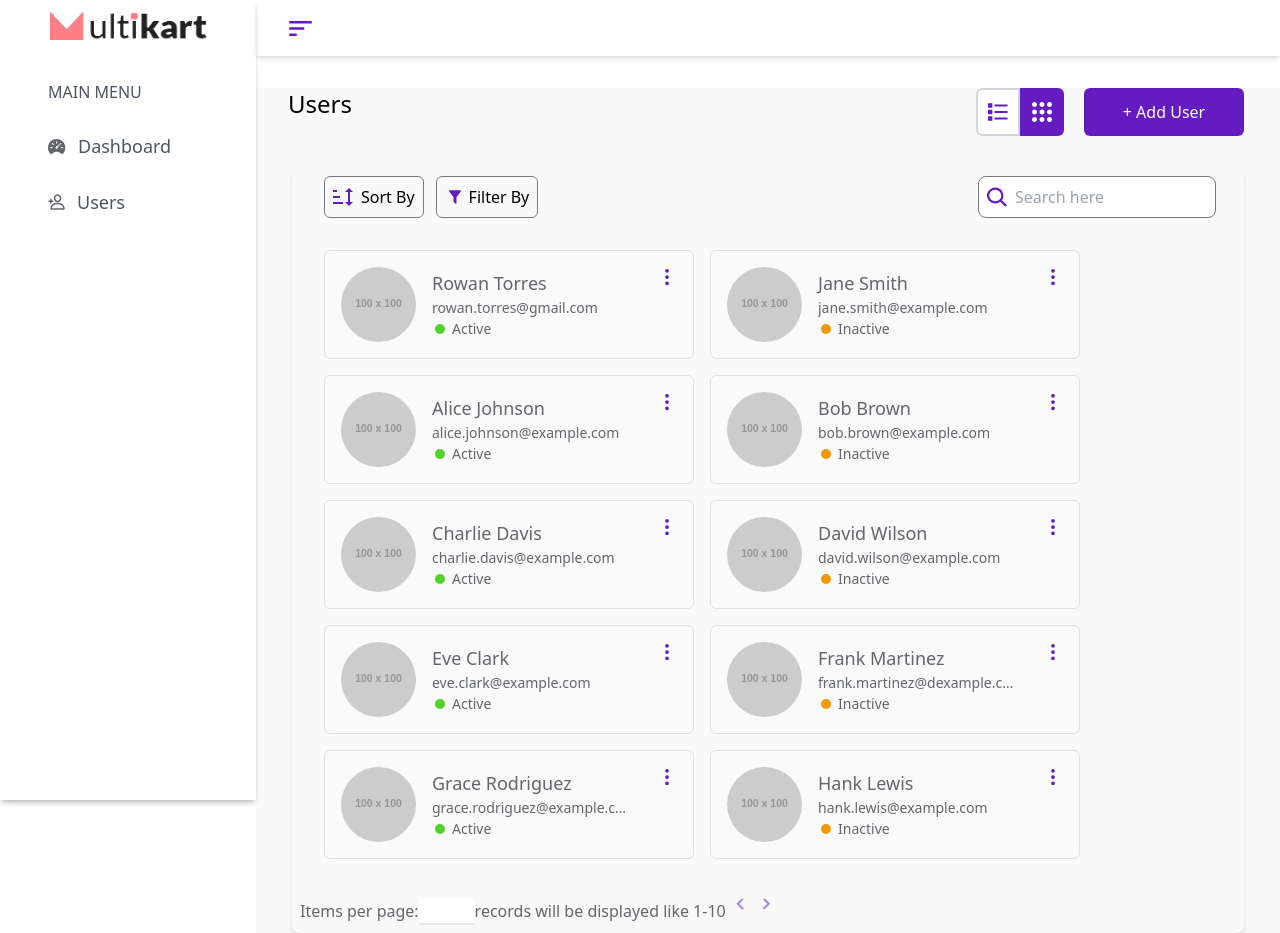
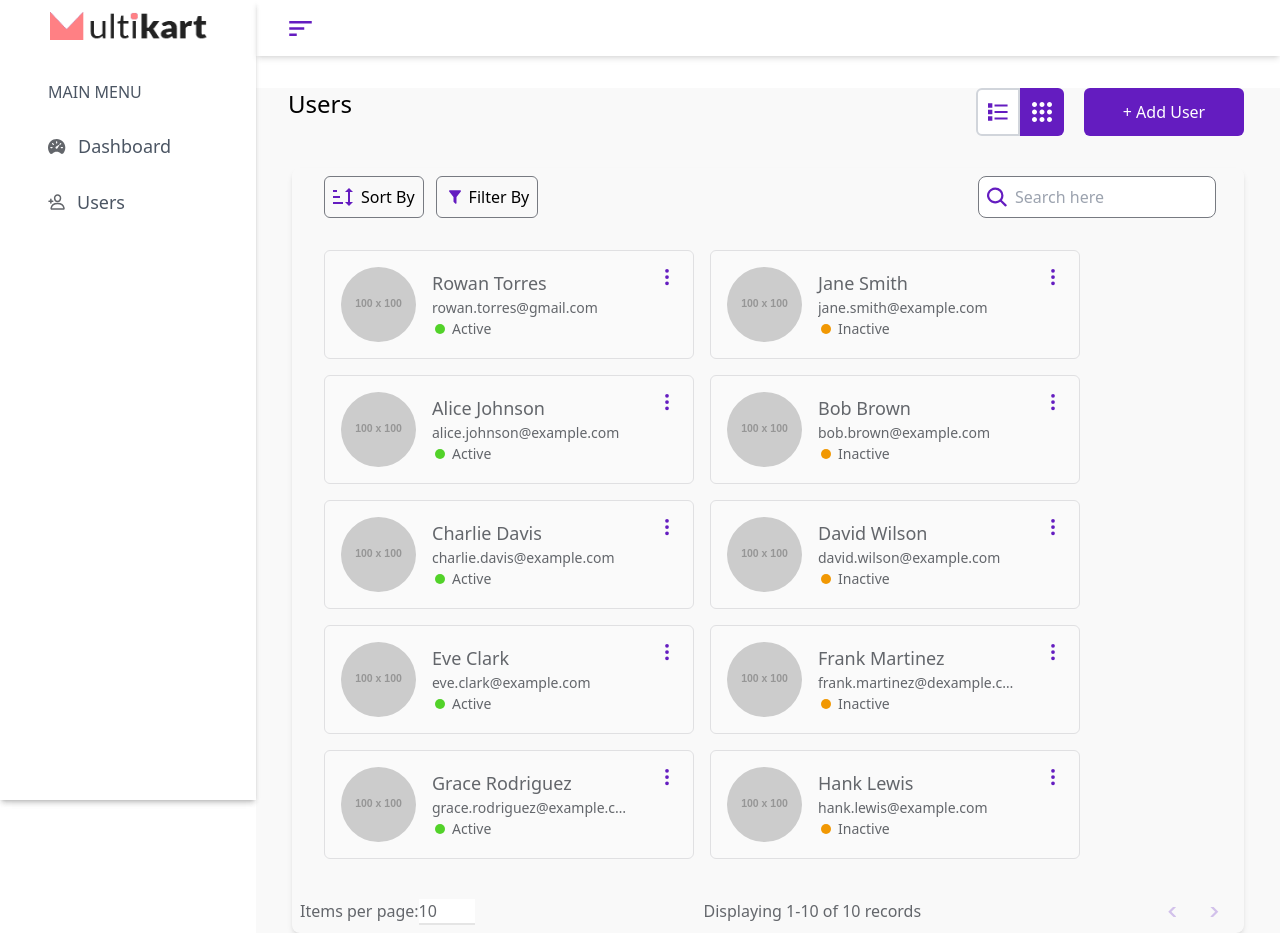
Before and after one commit to HT-shubhams/multikart_revised, a React (Vite) app: page / in a window 1280 px wide. Built offline with nearby package versions, Linux system fonts and the light colour scheme.

Commit message:
feat: pagination

```diff
--- /dev/null
+++ b/src/components/Pagination.jsx
@@ -0,0 +1,63 @@
+import React from "react";
+import classNames from "classnames";
+
+const Pagination = ({
+  currentPage,
+  totalRecords,
+  totalPages,
+  onPageChange,
+  itemsPerPage,
+  onItemsPerPageChange,
+  LeftArrowIcon,
+  RightArrowIcon,
+}) => {
+  const handlePrevPage = () => {
+    onPageChange(Math.max(currentPage - 1, 1));
+  };
+
+  const handleNextPage = () => {
+    onPageChange(Math.min(currentPage + 1, totalPages));
+  };
+
+  return (
+    <div className="m-2 flex justify-between text-[#63666b]">
+      <div className="text-xs font-normal md:text-base">
+        <span>Items per page:</span>
+        <input
+          type="number"
+          value={itemsPerPage}
+          onChange={(e) => onItemsPerPageChange(Number(e.target.value))}
+          className="w-7 border-b-2 border-[#e5e5e5] md:w-14"
+        />
+      </div>
+      <div className="text-xs font-normal md:text-base">
+        {`Displaying ${itemsPerPage * (currentPage - 1) + 1}-${Math.min(
+          itemsPerPage * currentPage,
+          totalRecords,
+        )} of ${totalRecords} records`}
+      </div>
+      <div className="flex">
+        <button
+          onClick={handlePrevPage}
+          disabled={currentPage === 1}
+          className={classNames(
+            "p-2 disabled:cursor-not-allowed disabled:opacity-50",
+          )}
+        >
+          {LeftArrowIcon ? <LeftArrowIcon /> : "<"}
+        </button>
+        <button
+          onClick={handleNextPage}
+          disabled={currentPage === totalPages}
+          className={classNames(
+            "p-2 disabled:cursor-not-allowed disabled:opacity-50",
+          )}
+        >
+          {RightArrowIcon ? <RightArrowIcon /> : ">"}
+        </button>
+      </div>
+    </div>
+  );
+};
+
+export default Pagination;
--- a/src/components/UserList.jsx
+++ b/src/components/UserList.jsx
@@ -8,17 +8,20 @@ import {
   ListViewIcon,
   SearchIcon,
   SortByIcon,
+  RightArrowIcon,
 } from "../assets/icons";
 import UserListView from "./UserListView";
 import UserGridView from "./UserGridView";
 import useUserStore from "./useUserStore";
-import { RightArrowIcon } from "../assets/icons/RightArrowIcon";
+import Pagination from "./Pagination";
 
 const UserList = () => {
   const [isInputFocused, setIsInputFocused] = useState(false);
   const [isSearchExpanded, setIsSearchExpanded] = useState(false);
   const [isGridView, setIsGridView] = useState(true);
   const [searchQuery, setSearchQuery] = useState("");
+  const [currentPage, setCurrentPage] = useState(1);
+  const [itemsPerPage, setItemsPerPage] = useState(10);
 
   const users = useUserStore((state) => state.users);
 
@@ -34,6 +37,13 @@ const UserList = () => {
       user.lastName.toLowerCase().includes(searchQuery.toLowerCase()) ||
       user.email.toLowerCase().includes(searchQuery.toLowerCase()),
   );
+
+  const totalRecords = filteredUsers.length;
+  const startIndex = (currentPage - 1) * itemsPerPage;
+  const endIndex = startIndex + itemsPerPage;
+  const paginatedUsers = filteredUsers.slice(startIndex, endIndex);
+
+  const totalPages = Math.ceil(totalRecords / itemsPerPage);
 
   return (
     <div className="bg-[#F9F9F9]">
@@ -118,28 +128,22 @@ const UserList = () => {
 
         <div className="flex">
           {isGridView ? (
-            <UserGridView users={filteredUsers} />
+            <UserGridView users={paginatedUsers} />
           ) : (
-            <UserListView users={filteredUsers} />
+            <UserListView users={paginatedUsers} />
           )}
         </div>
 
-        <div className="m-2 flex text-[#63666b]">
-          <div className="text-xs font-normal md:text-base">
-            <span>Items per page:</span>
-            <input
-              type="number"
-              className="w-7 border-b-2 border-[#e5e5e5] md:w-14"
-            />
-          </div>
-          <div className="text-xs font-normal md:text-base">
-            records will be displayed like 1-10
-          </div>
-          <div className="flex">
-            <LeftArrowIcon />
-            <RightArrowIcon />
-          </div>
-        </div>
+        <Pagination
+          currentPage={currentPage}
+          totalRecords={totalRecords}
+          totalPages={totalPages}
+          onPageChange={setCurrentPage}
+          itemsPerPage={itemsPerPage}
+          onItemsPerPageChange={setItemsPerPage}
+          LeftArrowIcon={LeftArrowIcon}
+          RightArrowIcon={RightArrowIcon}
+        />
       </div>
     </div>
   );
```
